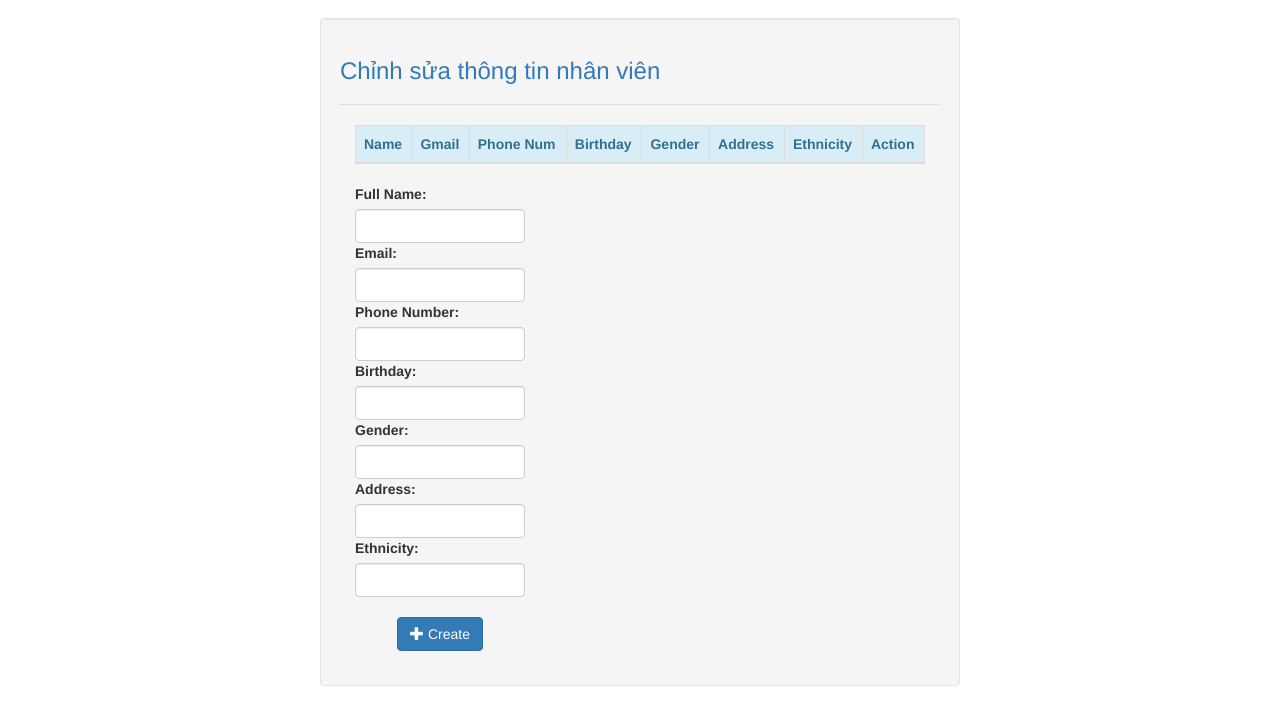
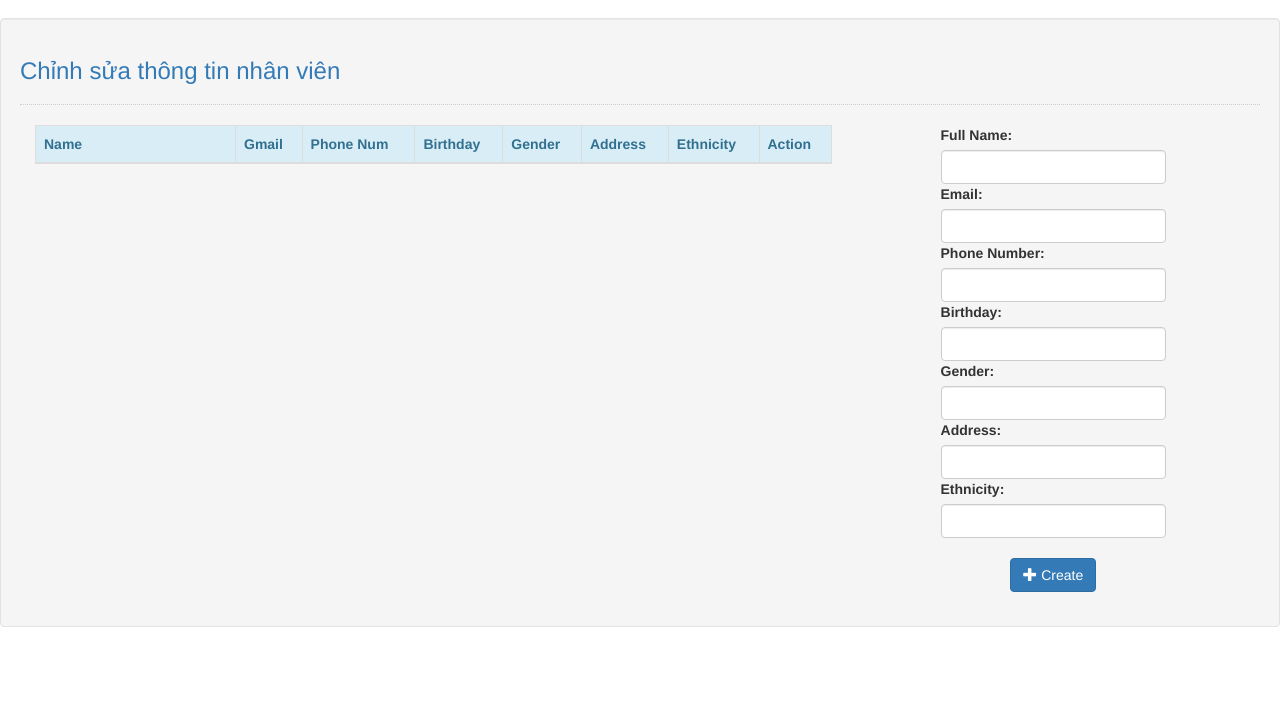
Before and after one commit to HOPHUCHIEU/integarationpractices, a plain HTML site: page integarationpractices/themsuaxoa/indexmore.html in a window 1280 px wide. Shown: the part 54-778 px from the top of the page. Drawn offline with Linux system fonts and the light colour scheme.

Commit message:
Add files via upload

```diff
--- a/integarationpractices/themsuaxoa/indexmore.html
+++ b/integarationpractices/themsuaxoa/indexmore.html
@@ -13,15 +13,14 @@
 			<a class="navbar-brand" href="#">Thông tin nhân viên</a>
 		</div>
 	</nav>
-	<div class="col-md-3"></div>
-	<div class="col-md-6 well">
+	<div class="col-md-12 well">
 		<h3 class="text-primary">Chỉnh sửa thông tin nhân viên</h3>
 		<hr style="border-top:1px dotted #ccc;" />
-		<div class="col-md-12">
+		<div class="col-md-8">
 			<table class="table table-bordered">
 				<thead class="alert-info">
 					<tr>
-						<th>Name</th>
+						<th style="width: 200px;">Name</th>
 						<th>Gmail</th>
 						<th>Phone Num</th>
 						<th>Birthday</th>
@@ -35,7 +34,9 @@
 			</table>
 		</div>
 
-		<div class="col-md-4">
+		<div class="col-md-4 ">
+			<div class="col-md-2"></div>
+			<div class="col-md-8">
 				<!-- thêm tên trường vào bảng -->
 				<div id="create">
 					<form action="javascript:void(0);" method="POST" class="form-group" onsubmit="Create()">
@@ -86,6 +87,7 @@
 				<!--kết thúc chỉnh sửa-->
 		</div>
 		</div>
+	</div>
 </body>
 <script src="js/script.js"></script>
 
```
Lines whose indentation alone changed are shown as unchanged.
